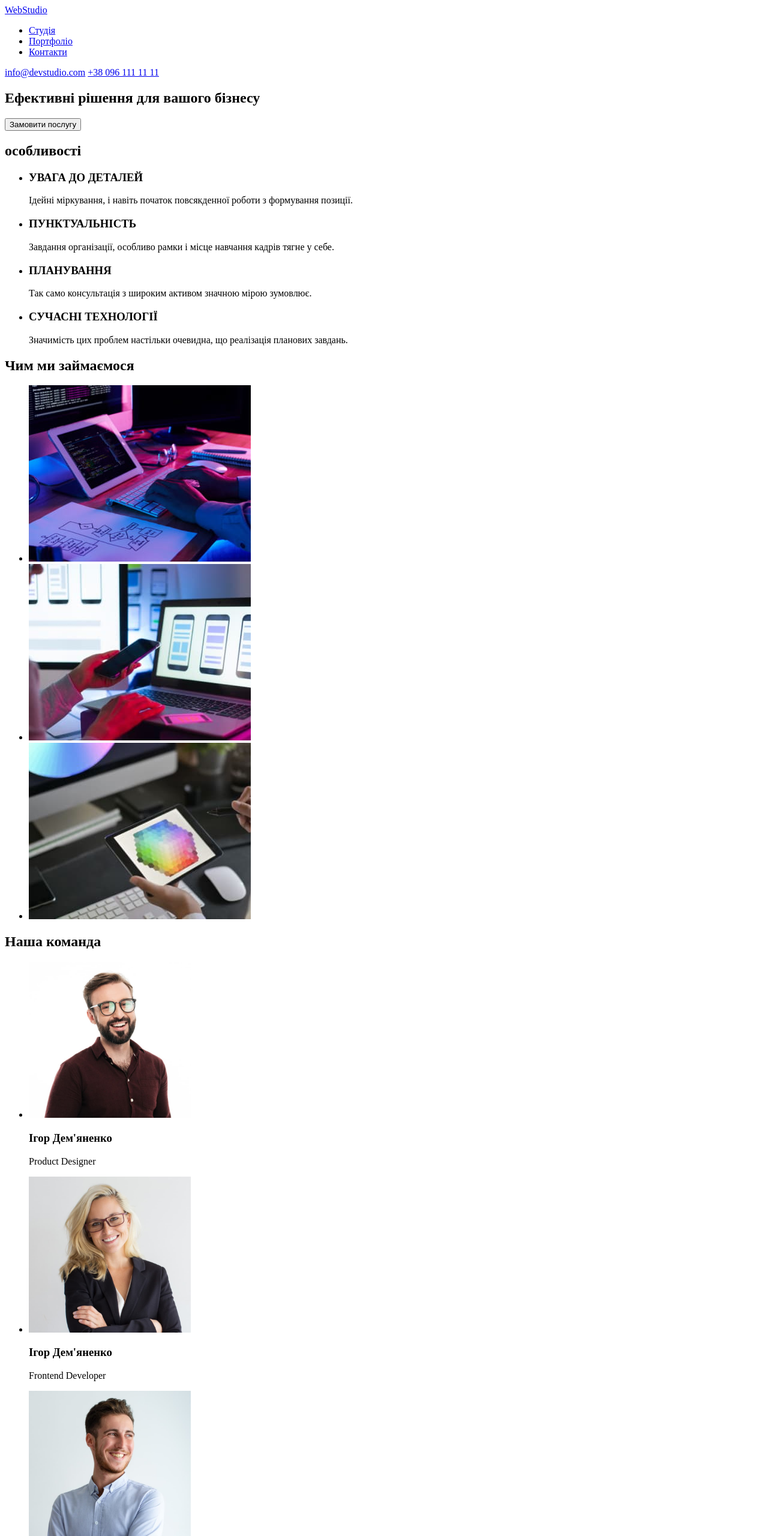
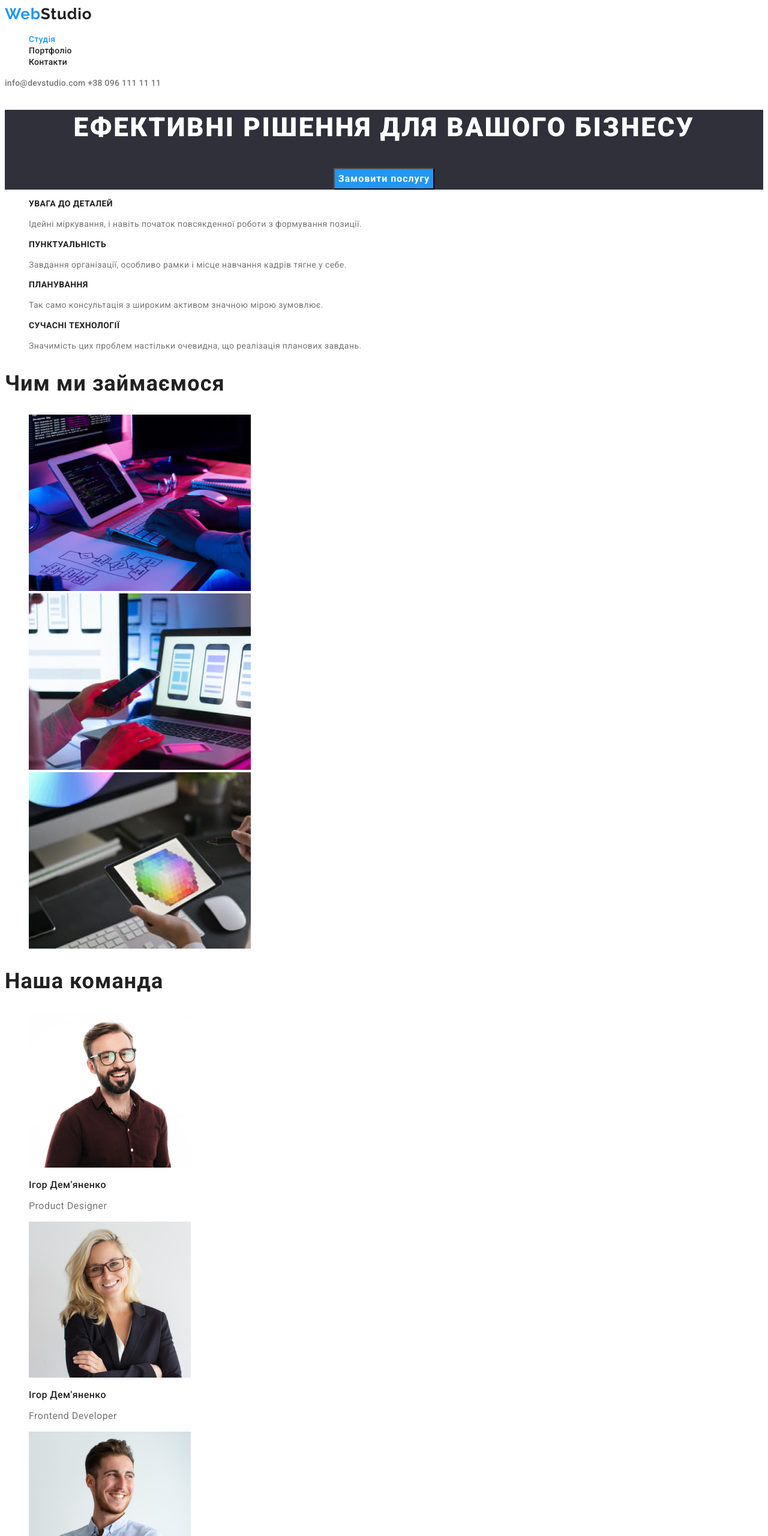
Before and after one commit to DimasSotin/goit-markup-hw-02, a plain HTML site: page index.html in a window 1280 px wide. Shown: the top 2560 px of the page at 60% size. Drawn offline with Linux system fonts and the light colour scheme.

Commit message:
make css

```diff
--- /dev/null
+++ b/css/styles.css
@@ -0,0 +1,222 @@
+:root {
+  --primary-color: #212121;
+  --secondary-text-color: #757575;
+  --main-hover-color: #2196f3;
+  --accent-color: #ffffff;
+}
+body {
+  font-family: 'Raleway', 'Roboto';
+  font-style: normal;
+}
+
+a {
+  color: var(--primary-color);
+  text-decoration: none;
+}
+li {
+  list-style: none;
+}
+/*--------------------- header-------------- */
+.logo {
+  font-family: 'Raleway', sans-serif;
+  font-weight: 700;
+  font-size: 26px;
+  line-height: 1.19;
+  letter-spacing: 0.03em;
+  color: var(--main-hover-color);
+}
+.color-tagb {
+  color: var(--primary-color);
+}
+.list-item {
+  font-family: 'Roboto', sans-serif;
+  font-weight: 500;
+  font-size: 14px;
+  line-height: 1.14;
+  letter-spacing: 0.02em;
+  color: var(--primary-color);
+}
+
+.nav-list a:hover,
+.nav-list a:focus {
+  color: var(--main-hover-color);
+}
+.list-item.current {
+  color: var(--main-hover-color);
+}
+.head-mail,
+.head-phone {
+  font-family: 'Roboto', sans-serif;
+  font-weight: 500;
+  font-size: 14px;
+  line-height: 16px;
+  letter-spacing: 0.02em;
+  color: var(--secondary-text-color);
+}
+.head-mail:hover,
+.head-mail:focus {
+  color: var(--main-hover-color);
+}
+.head-phone:hover,
+.head-phone:focus {
+  color: var(--main-hover-color);
+}
+
+/*--------------------- hero-------------- */
+
+.hero {
+  background-color: #2f303a;
+  color: var(--accent-color);
+  text-align: center;
+}
+.hero-title {
+  font-family: 'Roboto', sans-serif;
+  font-weight: 900;
+  font-size: 44px;
+  line-height: 1.36;
+  letter-spacing: 0.06em;
+  text-transform: uppercase;
+  color: var(--accent-color);
+}
+.hero-btn {
+  font-family: 'Roboto';
+  font-weight: 700;
+  font-size: 16px;
+  line-height: 1.87;
+  text-align: center;
+  letter-spacing: 0.06em;
+  background-color: var(--main-hover-color);
+  color: var(--accent-color);
+}
+.hero-btn:hover,
+.hero-btn:focus::after {
+  background-color: var(--main-hover-color);
+}
+/*--------------------- features-------------- */
+
+.hidden-title {
+  position: absolute;
+  width: 1px;
+  height: 1px;
+  margin: -1px;
+  border: 0;
+  padding: 0;
+
+  white-space: nowrap;
+  overflow: hidden;
+}
+.features-title {
+  font-family: 'Roboto';
+  font-weight: 700;
+  font-size: 14px;
+  line-height: 1.14;
+  letter-spacing: 0.03em;
+  text-transform: uppercase;
+  color: var(--primary-color);
+}
+.text {
+  font-family: 'Roboto';
+  font-weight: 400;
+  font-size: 14px;
+  line-height: 1.71;
+  letter-spacing: 0.03em;
+  color: var(--secondary-text-color);
+}
+/*--------------------- what we do-------------- */
+.work-title {
+  font-family: 'Roboto';
+  font-weight: 700;
+  font-size: 36px;
+  line-height: 1.16;
+  letter-spacing: 0.03em;
+  color: var(--primary-color);
+}
+
+/*--------------------- our team-------------- */
+
+.team-title {
+  font-family: 'Roboto';
+  font-weight: 700;
+  font-size: 36px;
+  line-height: 1.16;
+  letter-spacing: 0.03em;
+  color: var(--primary-color);
+}
+.name {
+  font-family: 'Roboto';
+  font-weight: 500;
+  font-size: 16px;
+  line-height: 1.18;
+  letter-spacing: 0.03em;
+  color: var(--primary-color);
+}
+.profession {
+  font-family: 'Roboto';
+  font-weight: 400;
+  font-size: 16px;
+  line-height: 1.18;
+  letter-spacing: 0.03em;
+  color: var(--secondary-text-color);
+}
+/*--------------------- footer-------------- */
+.footer {
+  background-color: #2f303a;
+}
+.color-tagw {
+  color: var(--accent-color);
+}
+.map {
+  font-family: 'Roboto';
+  font-weight: 400;
+  font-size: 14px;
+  line-height: 1.71;
+  letter-spacing: 0.03em;
+  color: var(--accent-color);
+}
+.foot-mail,
+.foot-phone {
+  font-family: 'Roboto';
+  font-weight: 400;
+  font-size: 14px;
+  line-height: 1.71;
+  letter-spacing: 0.03em;
+  color: rgba(255, 255, 255, 0.6);
+}
+/* -----------------------------PORTFOLIO---------------------- */
+
+/* -----------------------------services---------------------- */
+
+.services {
+  background-color: #2f303a;
+}
+.serv-btn {
+  font-family: 'Roboto';
+  font-weight: 500;
+  font-size: 16px;
+  line-height: 1.62;
+  letter-spacing: 0.03em;
+  color: var(--primary-colo);
+}
+.serv-btn:hover,
+.serv-btn:focus {
+  background-color: var(--main-hover-color);
+  color: var(--accent-color);
+}
+
+/* ---------------------pages------------------ */
+.page-title {
+  font-family: 'Roboto';
+  font-weight: 700;
+  font-size: 18px;
+  line-height: 2;
+  letter-spacing: 0.06em;
+  color: var(--primary-color);
+}
+.options {
+  font-family: 'Roboto';
+  font-weight: 400;
+  font-size: 16px;
+  line-height: 1.88;
+  letter-spacing: 0.03em;
+  color: var(--secondary-text-color);
+}
--- a/index.html
+++ b/index.html
@@ -5,92 +5,110 @@
     <meta http-equiv="X-UA-Compatible" content="IE=edge" />
     <meta name="viewport" content="width=device-width, initial-scale=1.0" />
     <title>WebStudio</title>
+    <link rel="stylesheet" href="./css/styles.css" />
+    <link rel="preconnect" href="https://fonts.googleapis.com" />
+    <link rel="preconnect" href="https://fonts.gstatic.com" crossorigin />
+    <link
+      href="https://fonts.googleapis.com/css2?family=Raleway:wght@700&family=Roboto:wght@400;500;700;900&display=swap"
+      rel="stylesheet"
+    />
   </head>
   <body>
-    <header>
+    <!----------------- HEADER ----------------------->
+    <header class="page-header">
       <nav>
-        <a href="#">WebStudio</a>
-        <ul>
-          <li><a href="#">Студія</a></li>
-          <li><a href="#">Портфоліо</a></li>
-          <li><a href="#">Контакти</a></li>
+        <a class="logo" href="#">Web<span class="color-tagb">Studio</span></a>
+        <ul class="nav-list">
+          <li><a href="./index.html" class="list-item current">Студія</a></li>
+          <li><a href="./portfolio.html" class="list-item">Портфоліо</a></li>
+          <li><a href="#" class="list-item">Контакти</a></li>
         </ul>
       </nav>
-      <a href="mailto:info@devstudio.com">info@devstudio.com</a>
-      <a href="tel:+380961111111">+38 096 111 11 11</a>
+      <a class="head-mail" href="mailto:info@devstudio.com">info@devstudio.com</a>
+      <a class="head-phone" href="tel:+380961111111">+38 096 111 11 11</a>
     </header>
     <main>
-      <section>
-        <h1>Ефективні рішення для вашого бізнесу</h1>
-        <button type="button">Замовити послугу</button>
+      <!---------------------- hero ------------------------->
+      <section class="hero">
+        <h1 class="hero-title">Ефективні рішення для вашого бізнесу</h1>
+        <button class="hero-btn" type="button">Замовити послугу</button>
       </section>
-      <section>
-        <h2>особливості</h2>
+
+      <!----------------------features  ------------------------>
+
+      <section class="features">
+        <h2 class="hidden-title">особливості</h2>
         <ul>
           <li>
-            <h3>УВАГА ДО ДЕТАЛЕЙ</h3>
-            <p>Ідейні міркування, і навіть початок повсякденної роботи з формування позиції.</p>
+            <h3 class="features-title">УВАГА ДО ДЕТАЛЕЙ</h3>
+            <p class="text">Ідейні міркування, і навіть початок повсякденної роботи з формування позиції.</p>
           </li>
           <li>
-            <h3>ПУНКТУАЛЬНІСТЬ</h3>
-            <p>Завдання організації, особливо рамки і місце навчання кадрів тягне у себе.</p>
+            <h3 class="features-title">ПУНКТУАЛЬНІСТЬ</h3>
+            <p class="text">Завдання організації, особливо рамки і місце навчання кадрів тягне у себе.</p>
           </li>
           <li>
-            <h3>ПЛАНУВАННЯ</h3>
-            <p>Так само консультація з широким активом значною мірою зумовлює.</p>
+            <h3 class="features-title">ПЛАНУВАННЯ</h3>
+            <p class="text">Так само консультація з широким активом значною мірою зумовлює.</p>
           </li>
           <li>
-            <h3>СУЧАСНІ ТЕХНОЛОГІЇ</h3>
-            <p>Значимість цих проблем настільки очевидна, що реалізація планових завдань.</p>
+            <h3 class="features-title">СУЧАСНІ ТЕХНОЛОГІЇ</h3>
+            <p class="text">Значимість цих проблем настільки очевидна, що реалізація планових завдань.</p>
           </li>
         </ul>
       </section>
+      <!----------------------what we do  ------------------------>
 
-      <section>
-        <h2>Чим ми займаємося</h2>
+      <section class="work">
+        <h2 class="work-title">Чим ми займаємося</h2>
         <ul>
           <li><img src="./images/box_1.jpg" alt="планшет" width="370" /></li>
           <li><img src="./images/box_2.jpg" alt="ноутбук" width="370" /></li>
           <li><img src="./images/box_3.jpg" alt="айпад" width="370" /></li>
         </ul>
       </section>
-      <section>
-        <h2>Наша команда</h2>
+
+            <!----------------------our team  ------------------------>
+
+      <section class="team">
+        <h2 class="team-title">Наша команда</h2>
         <ul>
           <li>
             <img src="./images/img_1.jpg" alt="чоловік" width="270" />
-            <h3>Ігор Дем'яненко</h3>
-            <p>Product Designer</p>
+            <h3 class="name">Ігор Дем'яненко</h3>
+            <p class="profession">Product Designer</p>
           </li>
           <li>
             <img src="./images/img_2.jpg" alt="жінка" width="270" />
-            <h3>Ігор Дем'яненко</h3>
-            <p>Frontend Developer</p>
+            <h3 class="name">Ігор Дем'яненко</h3>
+            <p class="profession">Frontend Developer</p>
           </li>
           <li>
             <img src="./images/img_3.jpg" alt="чоловік" width="270" />
-            <h3>Микола Тарасов</h3>
-            <p>Marketing</p>
+            <h3 class="name">Микола Тарасов</h3>
+            <p class="profession">Marketing</p>
           </li>
           <li>
             <img src="./images/img_4.jpg" alt="чоловік" width="270" />
-            <h3>Михайло Єрмаков</h3>
-            <p>UI Designer</p>
+            <h3 class="name">Михайло Єрмаков</h3>
+            <p class="profession">UI Designer</p>
           </li>
         </ul>
       </section>
     </main>
-    <footer>
-      <a href="#">WebStudio</a>
+                <!---------------------footer ------------------------>
+
+    <footer class="footer">
+      <a href="./index.html" class="logo">Web<span class="color-tagw">Studio</span></a>
       <address>
-        <a
+        <a class="map"
           href="https://goo.gl/maps/86U5GBCqMfjBJhed8"
           target="_blank"
           rel="noopener noreferrer nofollow"
           >м. Київ, пр-т Лесі Українки, 26</a
         >
-        <a href="mailto:info@devstudio.com">info@devstudio.com</a>
-        <a href="tel:+380961111111">+38 096 111 11 11</a>
+        <a class="foot-mail" href="mailto:info@devstudio.com">info@devstudio.com</a>
+        <a class="foot-phone" href="tel:+380961111111">+38 096 111 11 11</a>
       </address>
     </footer>
   </body>
```
Also changed, not shown: portfolio.html (added, +109 -0 lines), .prettierrc.json (added), images/img-2-1.jpg (added), images/img-2-2.jpg (added), images/img-2-3.jpg (added), images/img-2-4.jpg (added), images/img-2-5.jpg (added), images/img-2-6.jpg (added), images/img-2-7.jpg (added), images/img-2-8.jpg (added), images/img-2-9.jpg (added), 2 other files.
